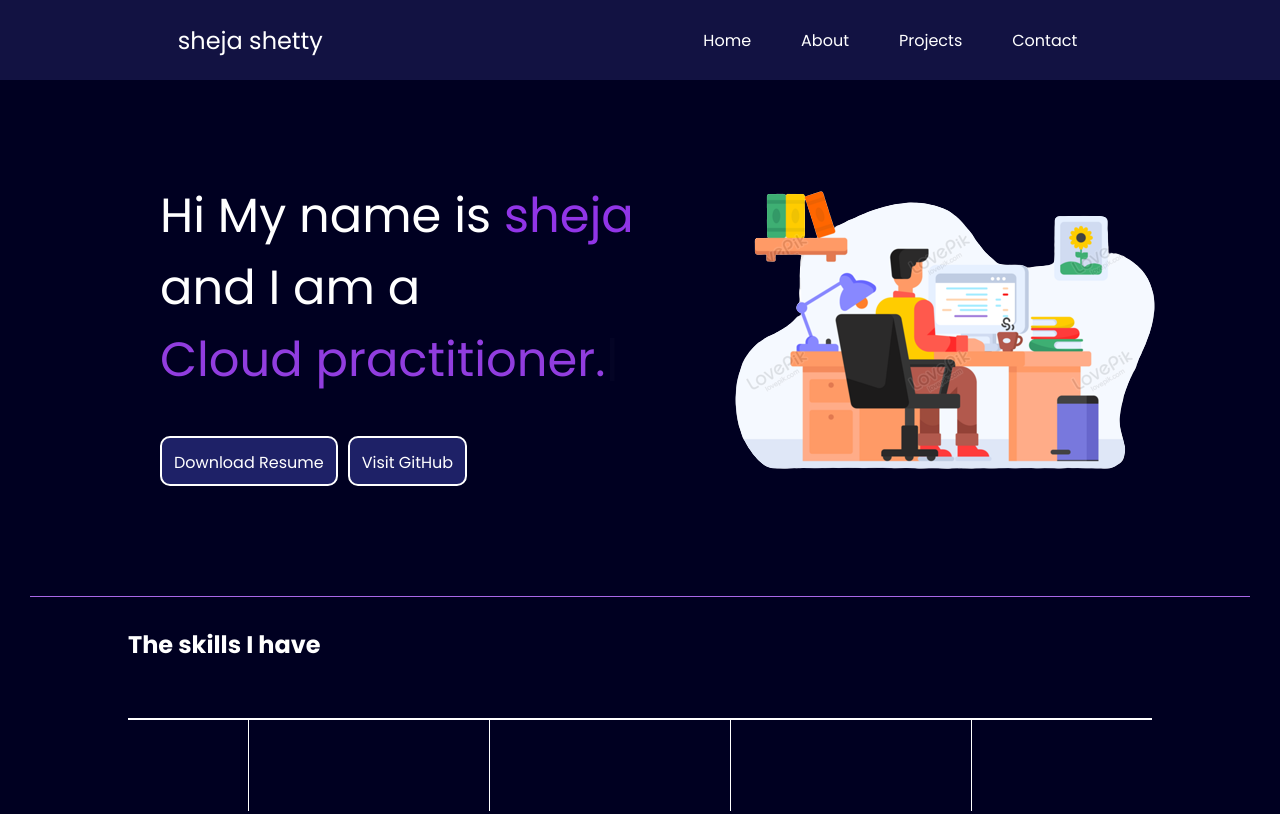
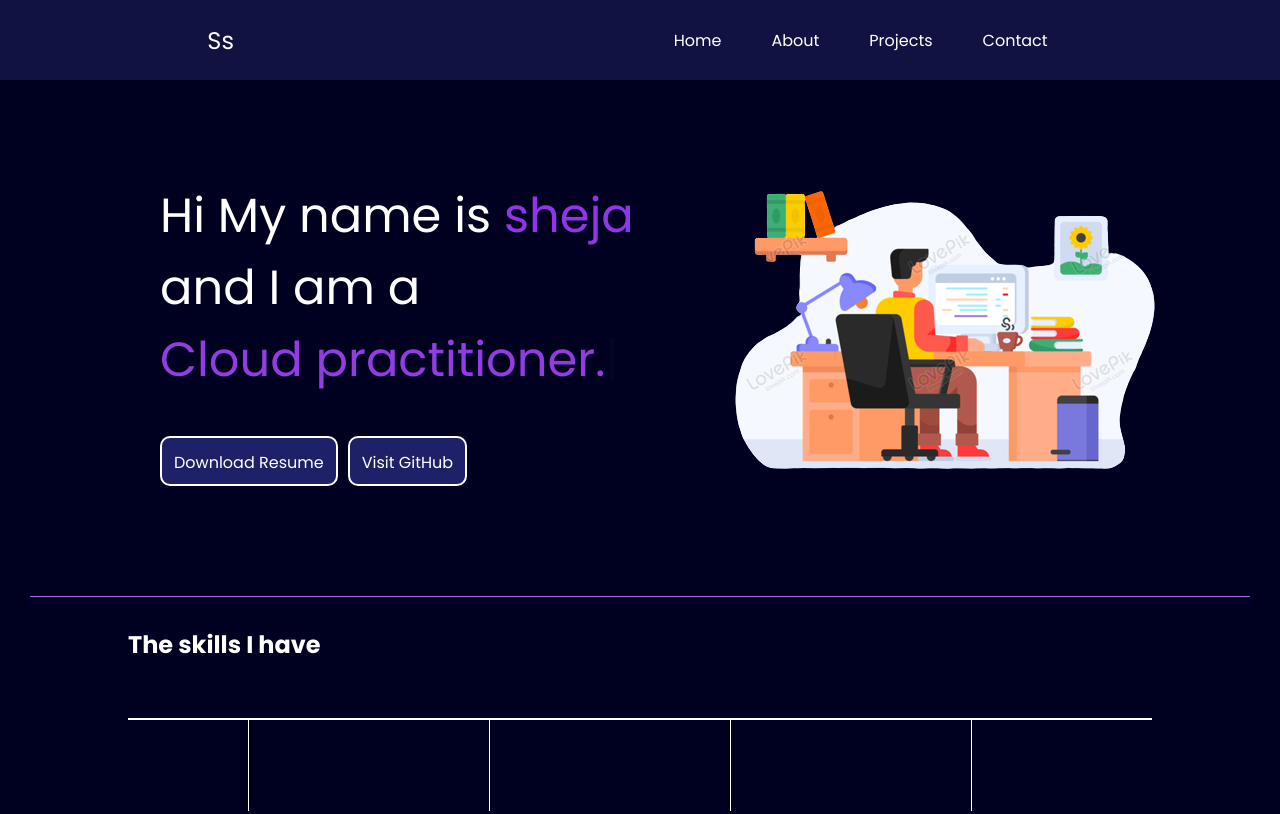
Before and after one commit to shejashetty15/MyportfolioWebsite, a plain HTML site: page index.html in a window 1280 px wide. Shown: the top 814 px of the page. Drawn offline with nearby package versions, Linux system fonts and the light colour scheme.

Commit message:
Update index.html

```diff
--- a/index.html
+++ b/index.html
@@ -9,7 +9,7 @@
 <body>
     <header>
           <nav>
-            <div class="left"> sheja shetty</div>
+            <div class="left"> Ss</div>
             <div class="right">
                 <ul>
                     <li> <a href="#"> Home     </a>  </li>
```
